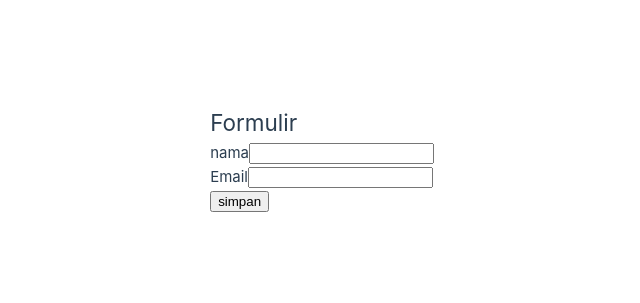
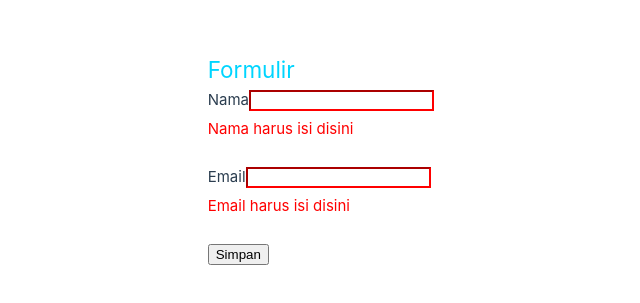
Before and after one commit to muhammaddaffafauzan/belajar-vue, a Vue app: page / in a window 1280 px wide. Shown: the part 241-544 px from the top of the page, without its empty margins (206-846 px from the left). Built offline with nearby package versions, Linux system fonts and the light colour scheme.

Commit message:
update lagi

```diff
--- a/src/App.vue
+++ b/src/App.vue
@@ -1,41 +1,66 @@
-<style>
-h1{
-  color: red
-}
-p{
-  font-size: 16px;
-}
-</style>
 <template>
   <div>
     <h2>Formulir</h2>
     <form @submit.prevent="submitForm">
-    <label for="">nama</label>
-    <input type="text" name="nama" v-model="kontak.nama"><br>
-    <label for="">Email</label>
-    <input type="email" name="email" v-model="kontak.email"><br>
-    <input type="submit" value="simpan">
-    <div id="a"></div>
+      <label for="">Nama</label>
+      <input type="text" v-model="kontak.nama" :class="{ 'is-invalid': isInvalidName }" required>
+      <div v-if="isInvalidName" class="error-message">Nama harus isi disini</div>
+      <br>
+      <label for="">Email</label>
+      <input type="email" v-model="kontak.email" :class="{ 'is-invalid': isInvalidEmail }" required>
+      <div v-if="isInvalidEmail" class="error-message">Email harus isi disini</div>
+      <br>
+      <button type="submit">Simpan</button>
     </form>
+    <div v-if="showResult">
+      nama : {{ name }} <br>
+      email : {{ email }}
+    </div>
   </div>
 </template>
+
 <script>
+import { ref } from 'vue';
+
 export default {
-  name:  'Mycomponents', // Nama komponen, bisa diubah sesuai kebutuhan
-// Data komponen
   data() {
-     return {
-        kontak :[
-        { nama: '',
-        email: ''}
-      ]
-     };
+    return {
+      kontak: {
+        nama: '',
+        email: '',
+      },
+      showResult: ref(false),
+      name: ref(''),
+      email: ref(''),
+    };
   },
-// Metode-metode komponen
   methods: {
-   submitForm(){
-    document.getElementById('a').innerHTML += ("<br>nama: " + this.kontak.nama) + ("<br>Email :" + this.kontak.email)
-   }
-  }
+    submitForm() {
+      this.name = this.kontak.nama;
+      this.email = this.kontak.email;
+      this.showResult = true;
+    },
+  },
+  computed: {
+    isInvalidName() {
+      return this.name.length < 1;
+    },
+    isInvalidEmail() {
+      return this.email.length < 1;
+    },
+  },
 };
 </script>
+
+<style>
+h2 {
+  color: rgb(0, 213, 255);
+}
+.error-message {
+  color: red;
+  margin-top: 5px;
+}
+.is-invalid {
+  border-color: red;
+}
+</style>
```
